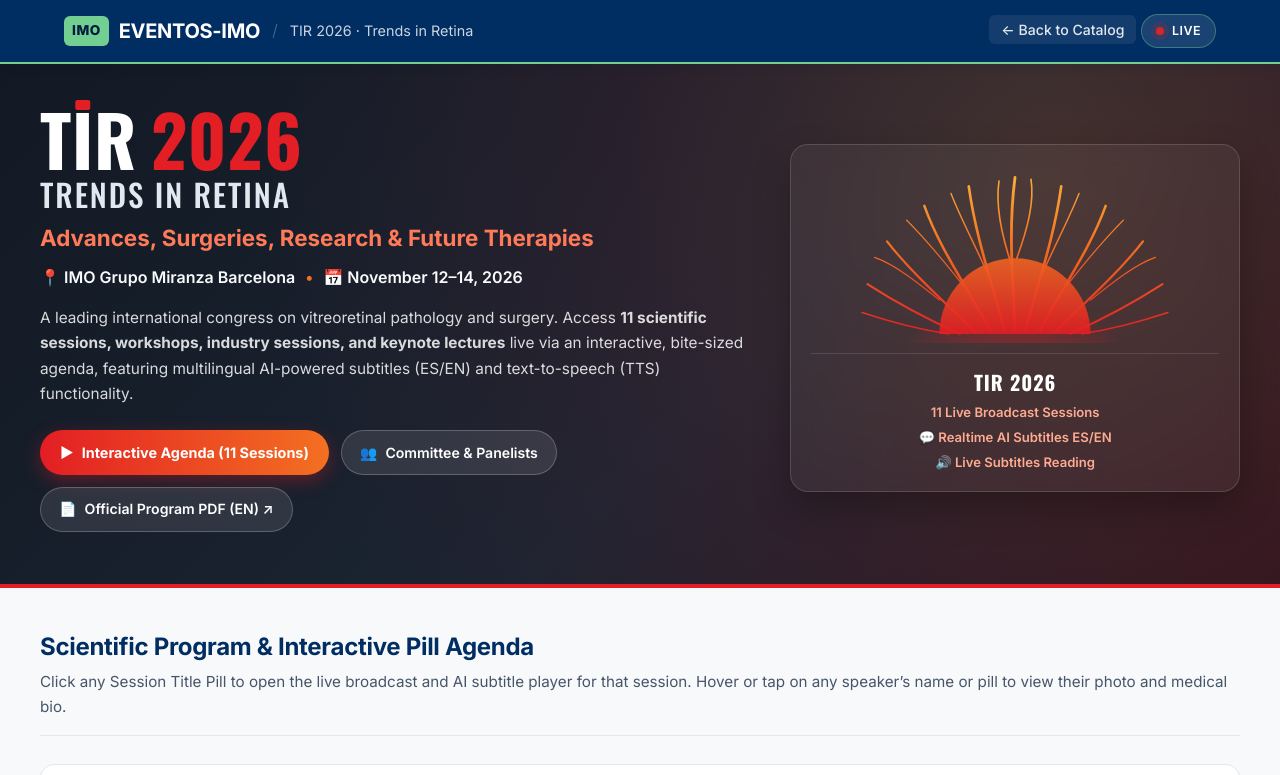
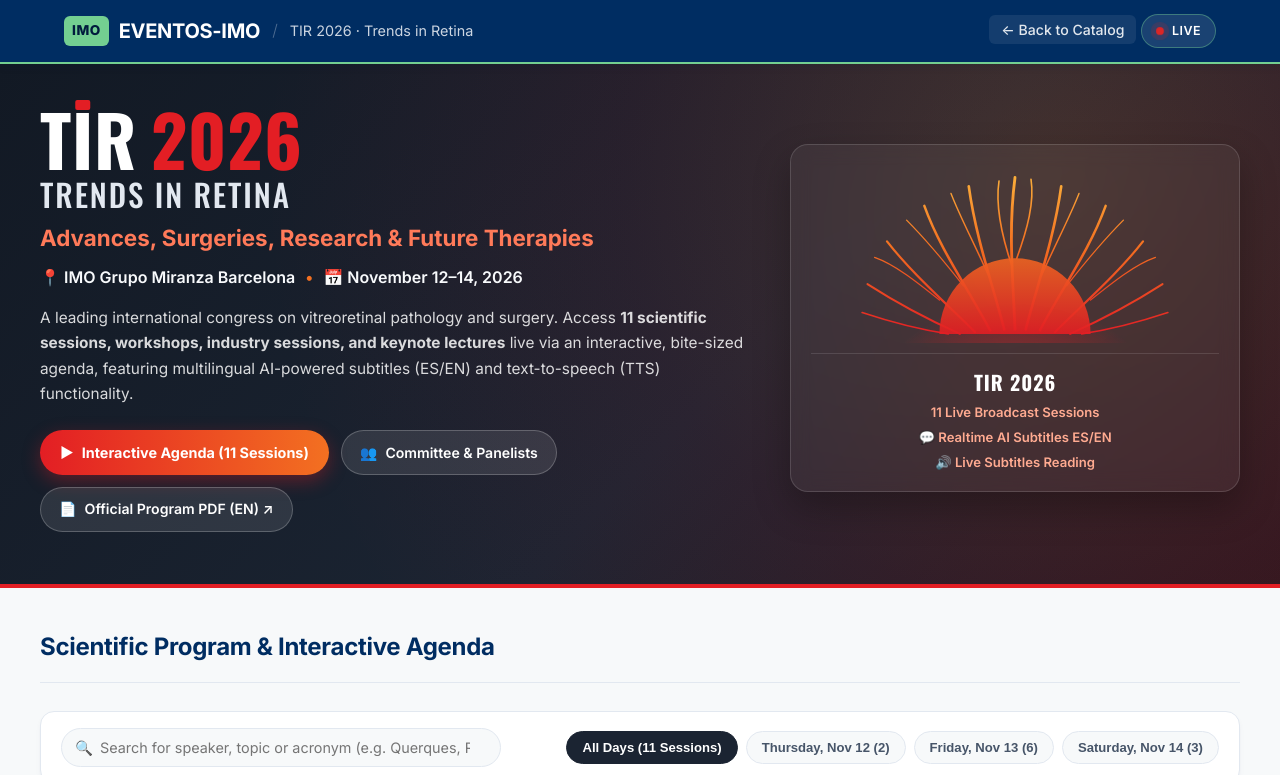
Before and after one commit to alxcouto/EVENTOS-IMO, a website: page 26-11-12_TIR26/index.html in a window 1280 px wide. Shown: the top 775 px of the page. Drawn offline with nearby package versions, Linux system fonts and the light colour scheme.

Commit message:
Change section title and remove caption
Updated section title and removed caption text.

```diff
--- a/26-11-12_TIR26/index.html
+++ b/26-11-12_TIR26/index.html
@@ -134,10 +134,7 @@
             <!-- Section Header -->
             <div class="section-header">
                 <div>
-                    <h2 class="section-title">Scientific Program &amp; Interactive Pill Agenda</h2>
-                    <p class="section-caption">
-                        Click any Session Title Pill to open the live broadcast and AI subtitle player for that session. Hover or tap on any speaker’s name or pill to view their photo and medical bio.
-                    </p>
+                    <h2 class="section-title">Scientific Program &amp; Interactive Agenda</h2>
                 </div>
             </div>
 
```
